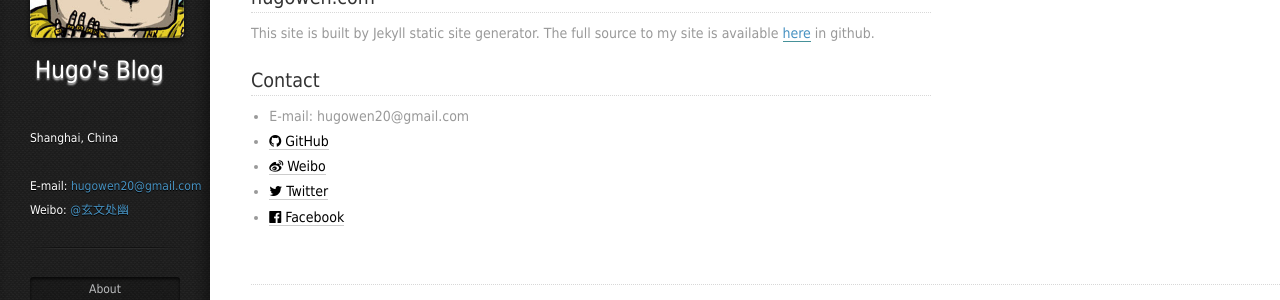
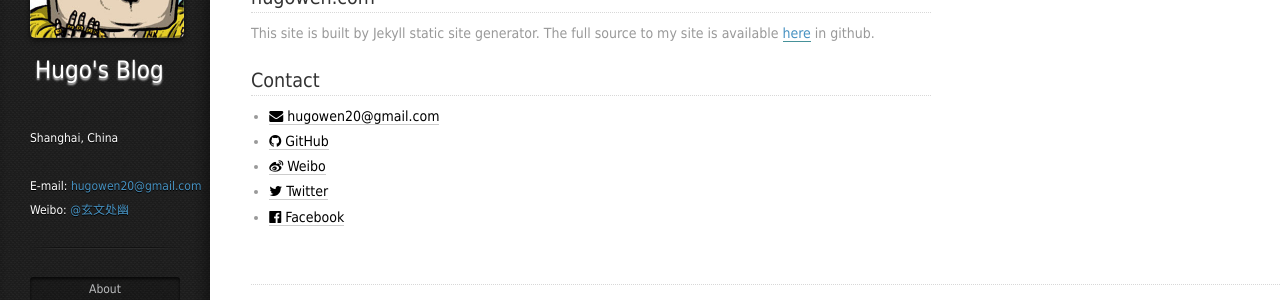
Before and after one commit to HugoWen/HugoWen.github.io_jekyll_bak, a Jekyll site: the page built from about.html, in a window 1280 px wide. Shown: the part 217-517 px from the top of the page. Built offline with Jekyll 4.4.1, drawn with Linux system fonts in a browser that asks for light colours; Markdown is read by kramdown in place of the engine named in the settings; comment, search, counter and statistics services are not loaded.

Commit message:
update email icon

```diff
--- a/_layouts/henter-diandian.html
+++ b/_layouts/henter-diandian.html
@@ -45,7 +45,7 @@
             <p class="blog-desc">
                 {{ site.blogDesc }}
                 <br /><br />
-                E-mail: <a href="mailto: {{ site.author.email }}" target="_blank">{{ site.author.email }}</a> <br />
+                E-mail: <a href="mailto:{{ site.author.email }}" target="_blank">{{ site.author.email }}</a> <br />
                 Weibo: <a href="{{ site.follow.weibo }}" target="_blank">@玄文处幽</a>
             </p>
             <ul class="nav">
--- a/about.html
+++ b/about.html
@@ -19,7 +19,7 @@ date: Contact Me.
 
 <h3>Contact</h3>
 <ul>
-    <li>E-mail: hugowen20@gmail.com </li>
+    <li><a href="mailto:{{ site.author.email }}" target="_blank"><i class="fa fa-envelope"></i> hugowen20@gmail.com</a></li>
     <li><a href="{{ site.follow.github }}" target="_blank"><i class="fa fa-github"></i> GitHub</a></li>
     <li><a href="{{ site.follow.weibo }}" target="_blank"><i class="fa fa-weibo"></i> Weibo</a></li>
     <li><a href="{{ site.follow.twitter }}" target="_blank"><i class="fa fa-twitter"></i> Twitter</a></li>
```
